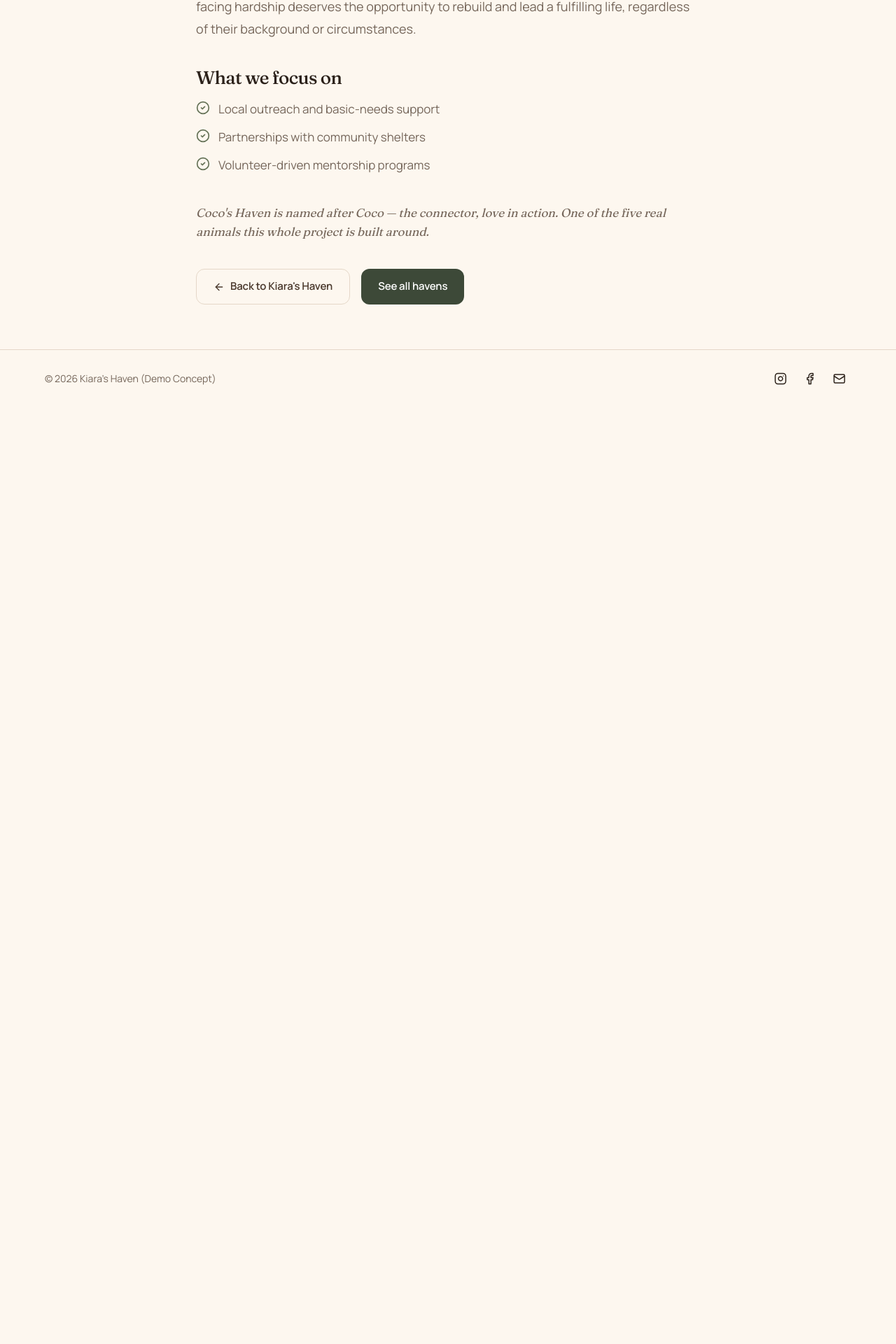
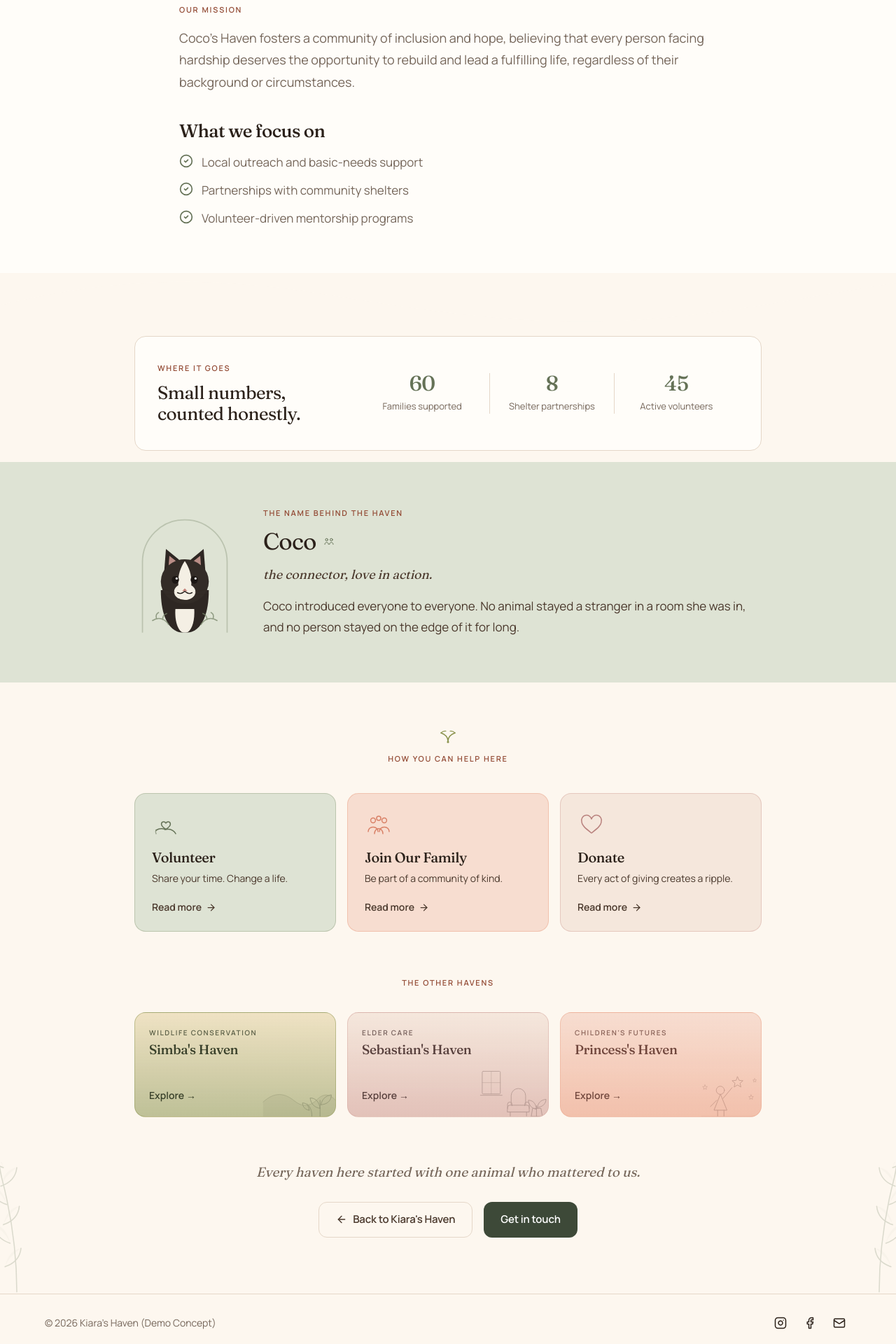
Before and after one commit to cherimedz/Kiara-s-Haven-Website, a Next.js app: page /cocos-haven in a window 1280 px wide. Shown: the part 572-2492 px from the top of the page at 70% size. Before the commit the page ends 1154 px from the top, so only its background shows below. Built offline with nearby package versions, Linux system fonts and the light colour scheme.

Commit message:
feat: build the new sections into the haven template

```diff
--- a/app/components/haven/HavenPage.jsx
+++ b/app/components/haven/HavenPage.jsx
@@ -3,12 +3,23 @@ import { ArrowLeft, CheckCircle2 } from "lucide-react";
 import Navbar from "@/app/components/layout/Navbar";
 import Footer from "@/app/components/layout/Footer";
 import Button from "@/app/components/ui/Button";
+import Eyebrow from "@/app/components/ui/Eyebrow";
 import HavenHero from "@/app/components/haven/HavenHero";
+import HavenStats from "@/app/components/haven/HavenStats";
+import HavenDedication from "@/app/components/haven/HavenDedication";
+import HavenHelp from "@/app/components/haven/HavenHelp";
+import HavenSiblings from "@/app/components/haven/HavenSiblings";
+import Botanical from "@/app/components/illustrations/Botanical";
+import WaveDivider from "@/app/components/illustrations/WaveDivider";
 import { getPalette } from "@/app/lib/palette";
 
 /**
  * The template every haven page renders. One template rather than one per
- * haven, so copy and type scale can't drift between them.
+ * haven, so copy, type scale, and section order can't drift between them.
+ *
+ * The section rhythm deliberately mirrors the homepage — wave transitions, leaf
+ * dividers, a stats strip, and a closing invitation — so a haven reads as
+ * another room in the same house rather than a plainer sub-page.
  *
  * @param {object} props
  * @param {import('@/app/lib/havens').Haven} props.haven
@@ -22,14 +33,18 @@ export default function HavenPage({ haven }) {
 
       <main>
         <HavenHero haven={haven} />
+        {/* Hero surface → the surface-level mission section. */}
+        <WaveDivider fill="var(--kh-surface)" />
 
-        <section className="max-w-3xl mx-auto px-6 py-16">
+        <section className="bg-surface px-6 pt-4 pb-16">
+          <div className="max-w-3xl mx-auto">
+            <Eyebrow className="mb-4">Our mission</Eyebrow>
             <p className="text-[18px] leading-[1.75] text-mute mb-10">{haven.mission}</p>
 
             <h2 className="font-display font-medium text-ink text-[26px] leading-[1.1] tracking-[-0.025em] mb-4">
               What we focus on
             </h2>
-          <ul className="space-y-3 mb-10">
+            <ul className="space-y-3 list-none">
               {haven.focusAreas.map((area) => (
                 <li
                   key={area}
@@ -44,20 +59,41 @@ export default function HavenPage({ haven }) {
                 </li>
               ))}
             </ul>
+          </div>
+        </section>
 
-          <p className="font-display italic text-[17px] leading-[1.6] text-mute mb-10">
-            {haven.name} is named after {haven.petName} — {haven.dedication} One of
-            the five real animals this whole project is built around.
+        {/* Surface → back to the page ground. */}
+        <WaveDivider fill="var(--kh-page)" />
+
+        <HavenStats haven={haven} />
+        <HavenDedication haven={haven} />
+        <HavenHelp haven={haven} />
+        <HavenSiblings haven={haven} />
+
+        <section className="relative overflow-hidden px-6 pb-20">
+          <Botanical
+            aria-hidden="true"
+            className="pointer-events-none absolute -left-6 bottom-0 w-20 md:w-24 text-coco-primary opacity-25"
+          />
+          <Botanical
+            flip
+            aria-hidden="true"
+            className="pointer-events-none absolute -right-6 bottom-0 w-20 md:w-24 text-coco-primary opacity-25"
+          />
+
+          <div className="relative max-w-2xl mx-auto text-center">
+            <p className="font-display italic text-[19px] leading-[1.55] text-mute mb-7">
+              Every haven here started with one animal who mattered to us.
             </p>
-
-          <div className="flex flex-wrap gap-4">
+            <div className="flex flex-wrap gap-4 justify-center">
               <Button href="/" variant="ghost">
                 <ArrowLeft size={16} aria-hidden="true" className="mr-2" />
                 Back to Kiara&apos;s Haven
               </Button>
-            <Button href="/#havens" variant={haven.token}>
-              See all havens
+              <Button href="/#contact" variant={haven.token}>
+                Get in touch
               </Button>
+            </div>
           </div>
         </section>
       </main>
```
Lines whose indentation alone changed are shown as unchanged.
